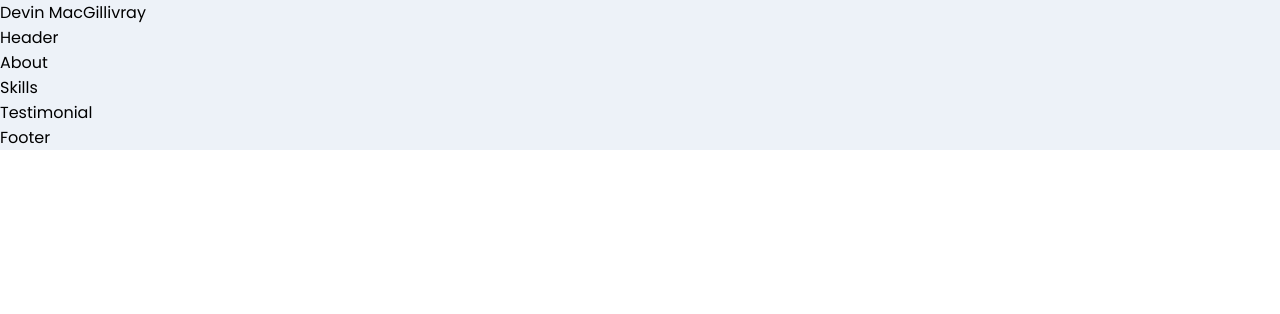
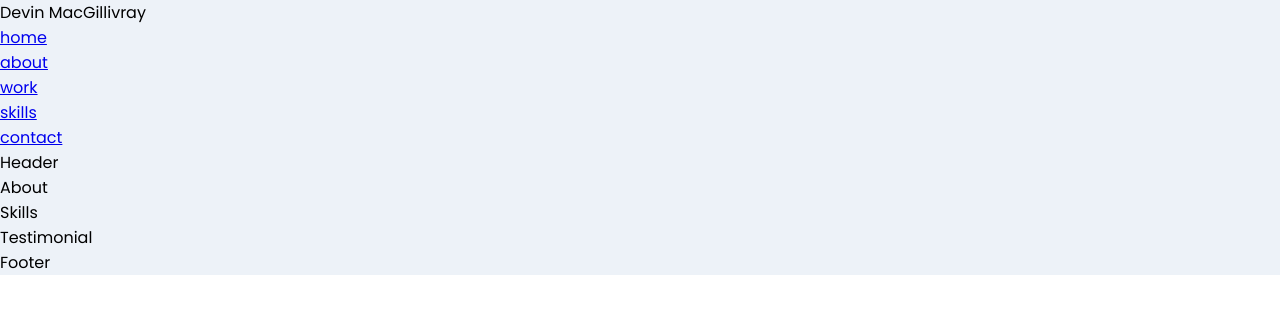
Before and after one commit to devhmac/Final_portfolio, a Next.js app in the folder portfolio-site/: page / in a window 1280 px wide. Shown: the top 314 px of the page. Built offline with nearby package versions, Linux system fonts and the light colour scheme; a web font is replaced by a local one.

Commit message:
maping list keys for links later

```diff
--- a/portfolio-site/components/Navbar.jsx
+++ b/portfolio-site/components/Navbar.jsx
@@ -2,8 +2,16 @@ import styles from "../styles/Navbar.module.scss";
 
 const Navbar = () => {
   return (
-    <nav>
+    <nav className={styles.app__navbar}>
       <div>Devin MacGillivray</div>
+      <ul>
+        {["home", "about", "work", "skills", "contact"].map((item) => (
+          <li key={`link-${item}`}>
+            <div />
+            <a href={`#${item}`}>{item}</a>
+          </li>
+        ))}
+      </ul>
     </nav>
   );
 };
```
